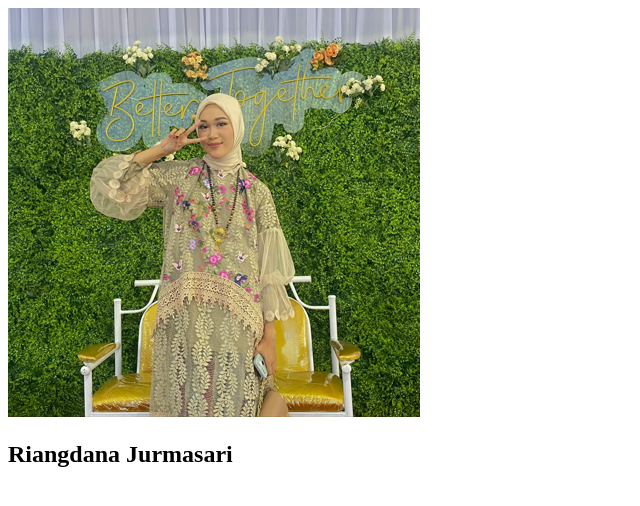
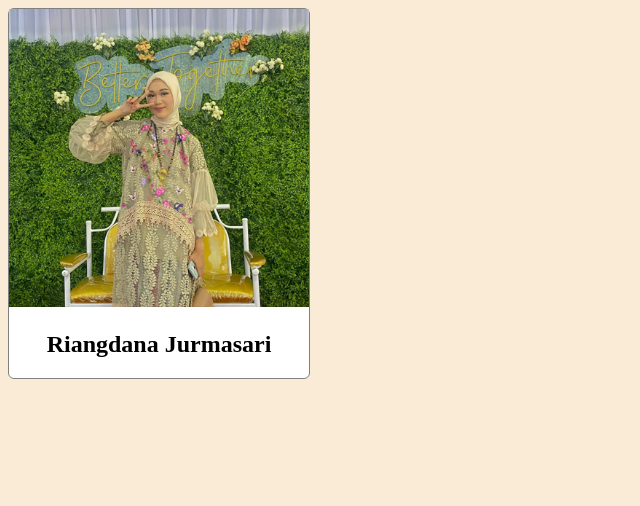
Before and after one commit to riangdanajurmasari/tugas3_kakas_teori, a plain HTML site: page index.html in a window 1280 px wide. Shown: the whole page, without its empty margins (0-640 px from the left). Drawn offline with Linux system fonts and the light colour scheme.

Commit message:
added initial style.css to style the profile

```diff
--- a/index.html
+++ b/index.html
@@ -1,7 +1,7 @@
 <!DOCTYPE html>
 <html>
     <head>
-
+        <link rel="stylesheet" href="styles.css">
     </head>
     <body>
         <div id="profile-container">
--- /dev/null
+++ b/styles.css
@@ -0,0 +1,21 @@
+body {
+    width: 100%;
+    margin: 0 px;
+    background-color: antiquewhite;
+}
+
+#profile-container{
+    max-width: 300px;
+    background-color: white;
+    border: 1px solid gray;
+    border-radius:6px;
+}
+
+#profile-image{
+    width: 100%;
+    height: auto;
+}
+
+#profile-name{
+    text-align: center;
+}
```
